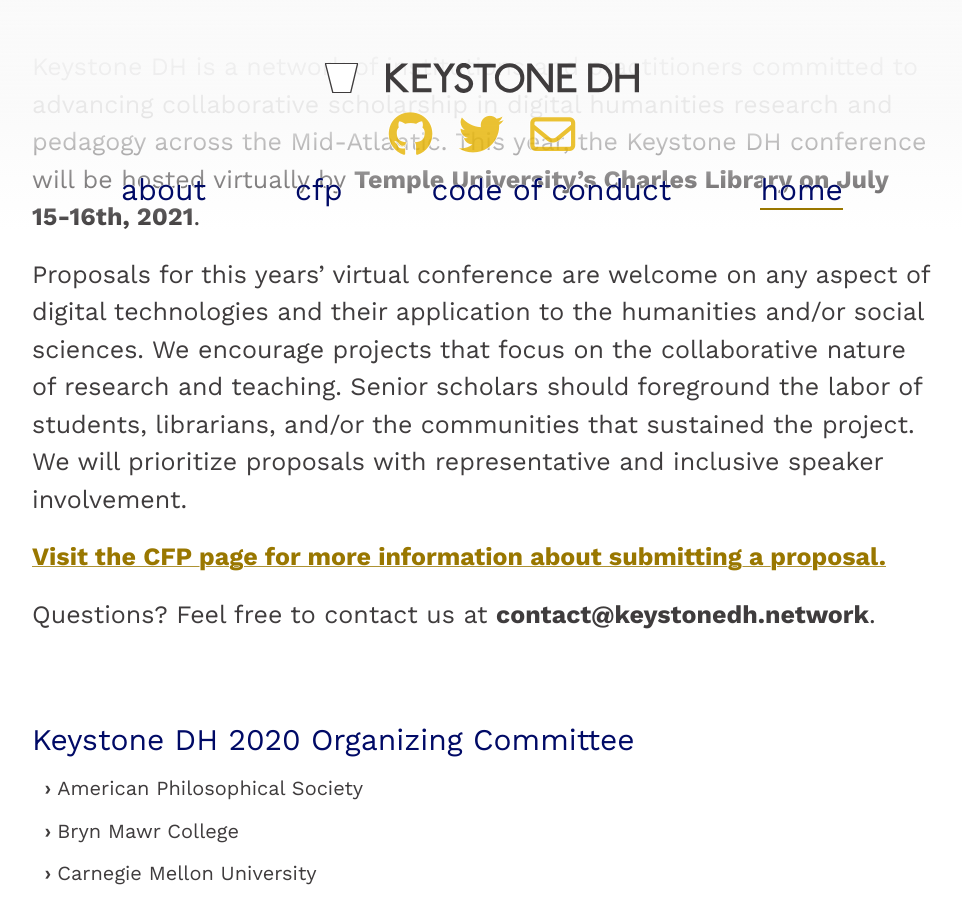
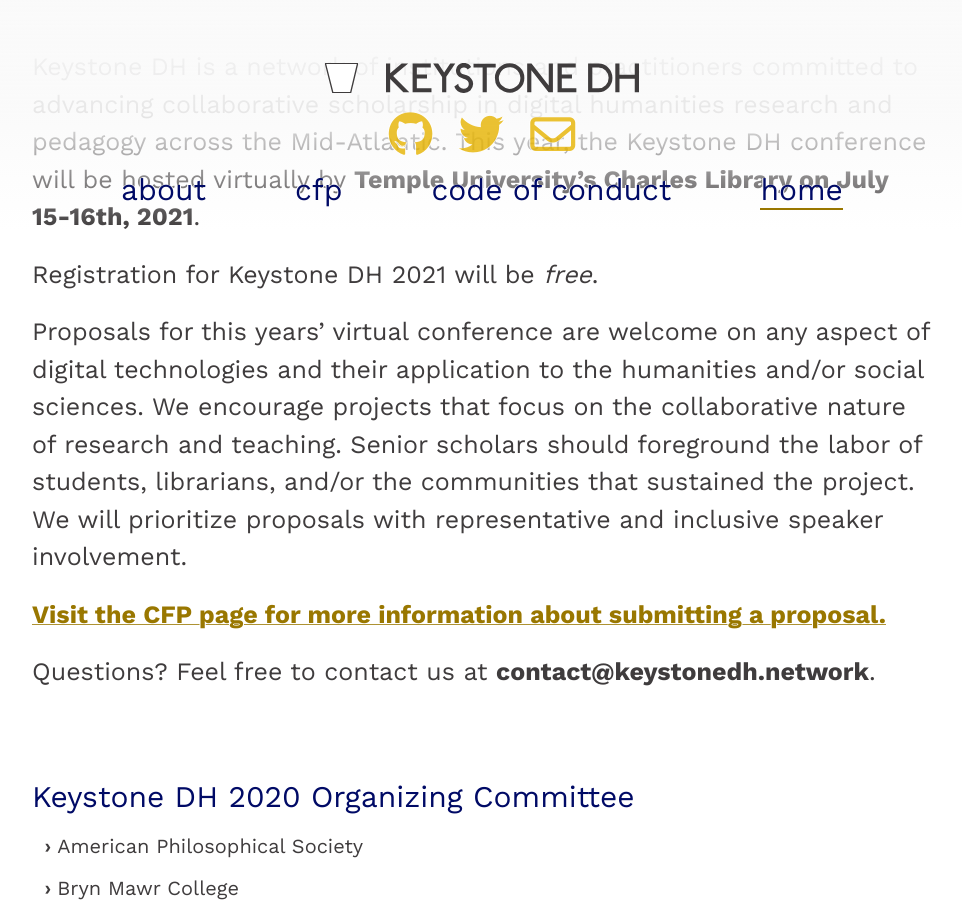
Before and after one commit to KeystoneDH/2021, a Jekyll site: the page built from index.md, in a window 1280 px wide and 900 px high, scrolled down 574 px. Shown: the whole window, without its empty margins (158-1120 px from the left). Built offline with Jekyll 4.4.1, drawn with Linux system fonts in a browser that asks for light colours; nearby versions of some CDN libraries.

Commit message:
Update index.md

```diff
--- a/index.md
+++ b/index.md
@@ -11,6 +11,8 @@ tags: page
 
 <br/>
 Keystone DH is a network of institutions and practitioners committed to advancing collaborative scholarship in digital humanities research and pedagogy across the Mid-Atlantic. This year, the Keystone DH conference will be hosted virtually by **Temple University’s Charles Library on July 15-16th, 2021**.
+
+Registration for Keystone DH 2021 will be *free*.
 
 Proposals for this years’ virtual conference are welcome on any aspect of digital technologies and their application to the humanities and/or social sciences. We encourage projects that focus on the collaborative nature of research and teaching. Senior scholars should foreground the labor of students, librarians, and/or the communities that sustained the project. We will prioritize proposals with representative and inclusive speaker involvement.
 
```
